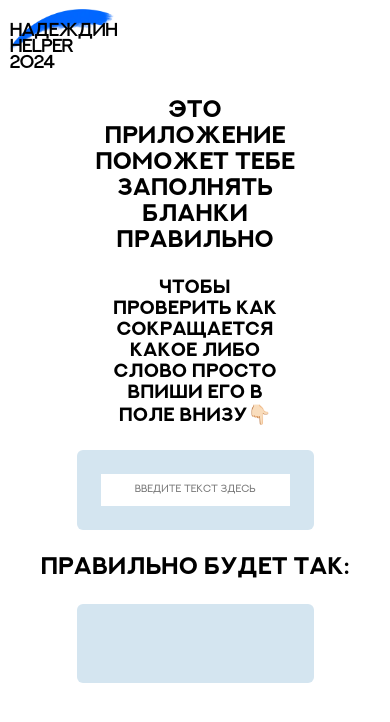
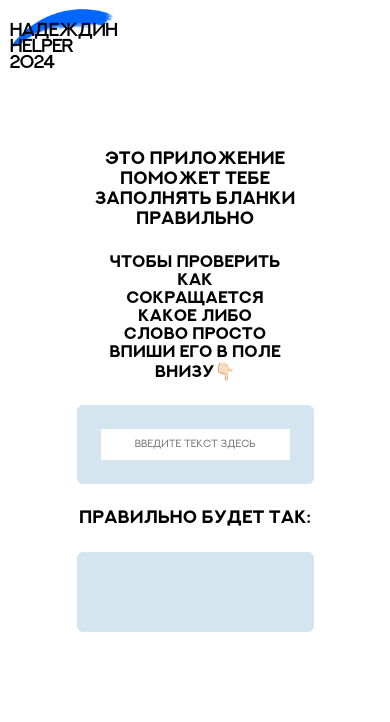
Before and after one commit to SawMassacre/NadezhdinHelper, a Vue app: page / in a window 390 px wide. Shown: the top 722 px of the page. Built offline with nearby package versions, Linux system fonts and the light colour scheme.

Commit message:
style: Adjusted headers

```diff
--- a/src/App.vue
+++ b/src/App.vue
@@ -77,120 +77,61 @@ strong {
 
 @media screen and (max-width: 1366px) {
   h1 {
-    font-size: 2em;
+    font-size: 1.5em;
   }
   h2 {
-    font-size: 1.6em;
+    font-size: 1.4em;
   }
   h3 {
-    font-size: 1.2em;
+    font-size: 1.1em;
   }
 }
 
 @media screen and (max-width: 1100px) {
   h1 {
-    font-size: 2em;
+    font-size: 1.5em;
   }
   h2 {
-    font-size: 1.6em;
+    font-size: 1.4em;
   }
   h3 {
-    font-size: 1.2em;
+    font-size: 1.1em;
   }
 }
 
 @media screen and (max-width: 960px) {
   h1 {
-    font-size: 2em;
+    font-size: 1.5em;
   }
   h2 {
-    font-size: 1.6em;
+    font-size: 1.4em;
   }
   h3 {
-    font-size: 1.2em;
+    font-size: 1.1em;
   }
 }
 
 @media screen and (max-width: 480px) {
   h1 {
-    font-size: 2em;
+    font-size: 1.5em;
   }
   h2 {
-    font-size: 1.6em;
+    font-size: 1.4em;
   }
   h3 {
-    font-size: 1.2em;
+    font-size: 1.1em;
   }
 }
 
 @media screen and (max-width: 410px) {
   h1 {
-    font-size: 2em;
+    font-size: 1.5em;
   }
   h2 {
-    font-size: 1.6em;
+    font-size: 1.4em;
   }
   h3 {
-    font-size: 1.2em;
-  }
-}
-@media screen and (max-width: 1366px) {
-  h1 {
-    font-size: 2em;
-  }
-  h2 {
-    font-size: 1.6em;
-  }
-  h3 {
-    font-size: 1.2em;
-  }
-}
-
-@media screen and (max-width: 1100px) {
-  h1 {
-    font-size: 2em;
-  }
-  h2 {
-    font-size: 1.6em;
-  }
-  h3 {
-    font-size: 1.2em;
-  }
-}
-
-@media screen and (max-width: 960px) {
-  h1 {
-    font-size: 2em;
-  }
-  h2 {
-    font-size: 1.6em;
-  }
-  h3 {
-    font-size: 1.2em;
-  }
-}
-
-@media screen and (max-width: 480px) {
-  h1 {
-    font-size: 2em;
-  }
-  h2 {
-    font-size: 1.6em;
-  }
-  h3 {
-    font-size: 1.2em;
-  }
-}
-
-@media screen and (max-width: 410px) {
-  h1 {
-    font-size: 2em;
-  }
-  h2 {
-    font-size: 1.6em;
-  }
-  h3 {
-    font-size: 1.2em;
+    font-size: 1.1em;
   }
 }
 </style>
```
